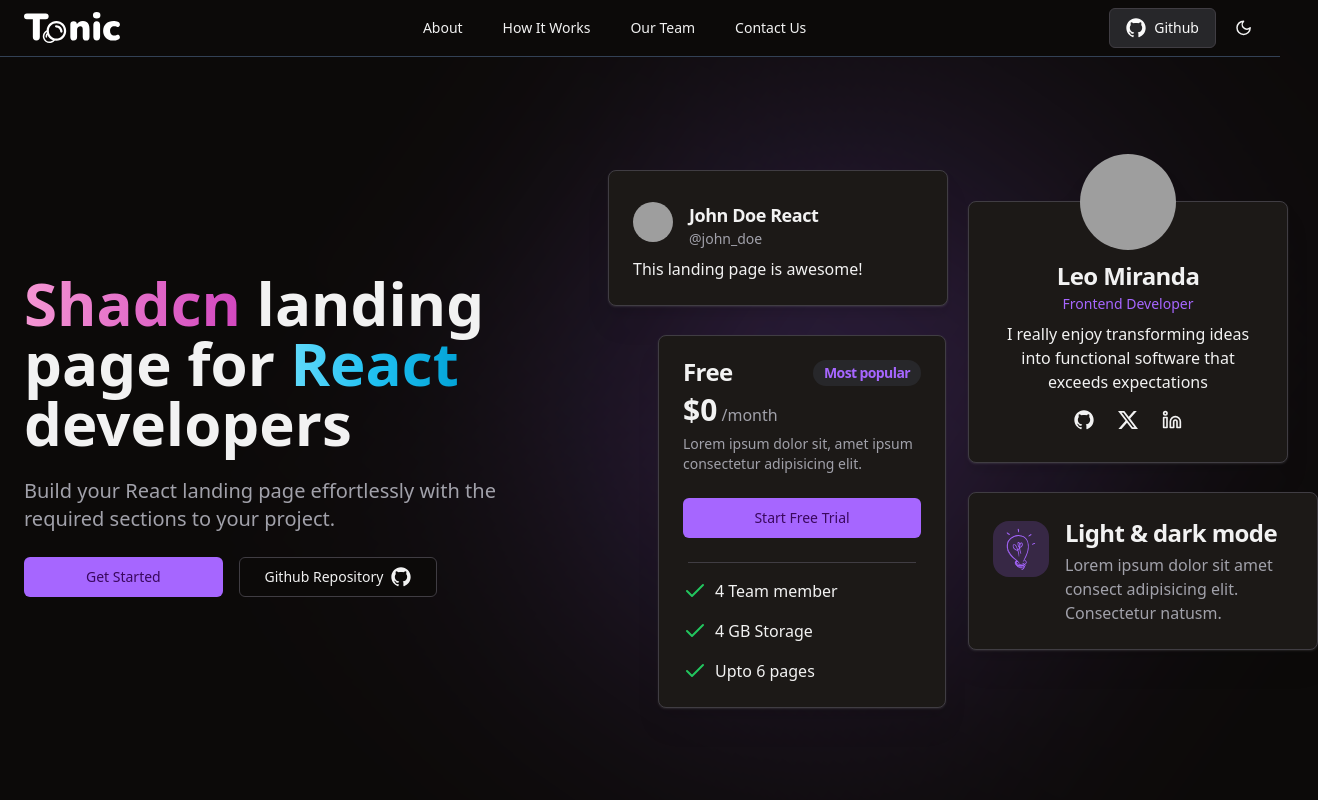
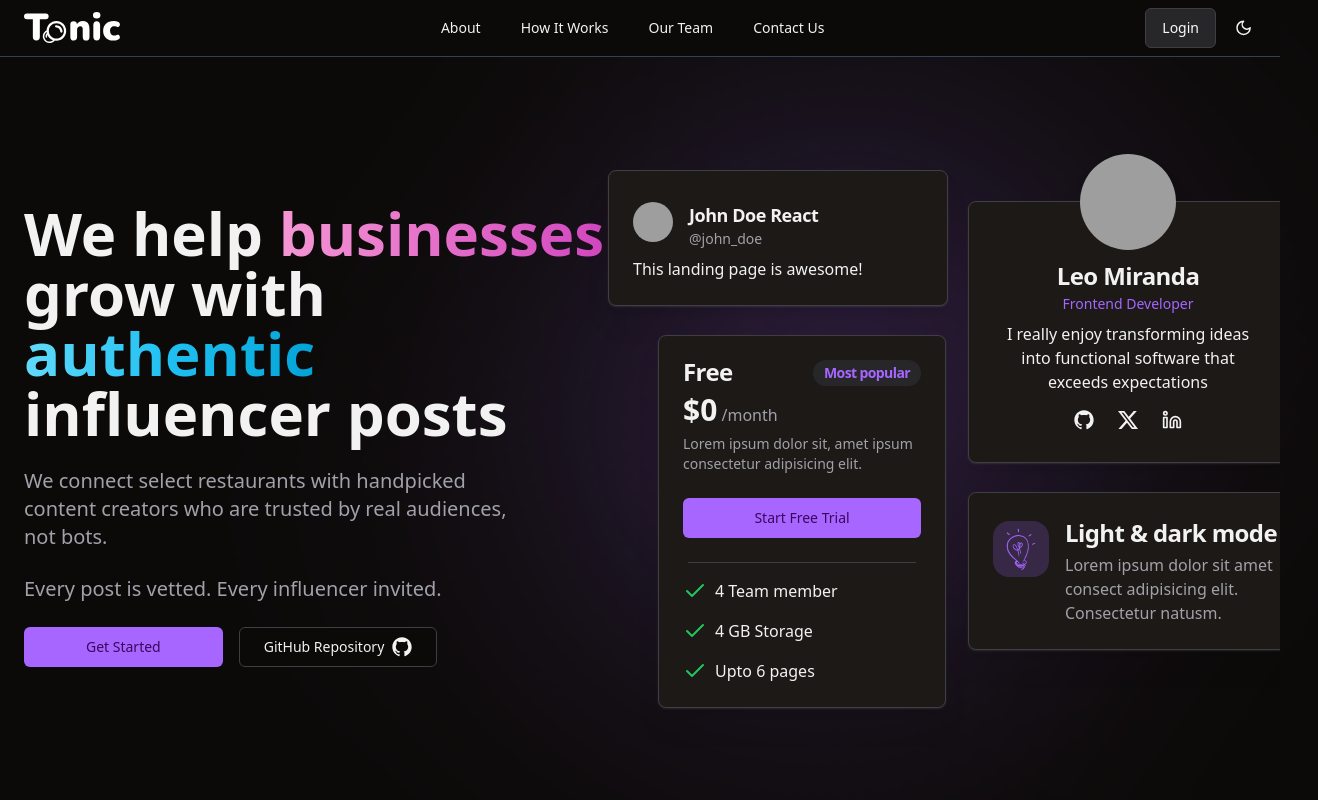
Before and after one commit to tonictheapp/Website, a React (Vite) app: page / in a window 1280 px wide. Shown: the top 800 px of the page, 1318 px wide, since content can reach past the window. Built offline with nearby package versions, Linux system fonts and the light colour scheme; grey boxes are pictures that could not be loaded.

Commit message:
added animations, changed favicon

```diff
--- a/index.html
+++ b/index.html
@@ -14,7 +14,7 @@
     />
 
     <!-- Primary Meta Tags -->
-    <title>Shadcn/React - Landing template</title>
+    <title>Tonic</title>
     <meta
       name="title"
       content="Shadcn/React - Landing template"
--- a/package.json
+++ b/package.json
@@ -37,6 +37,7 @@
     "class-variance-authority": "^0.7.0",
     "clsx": "^2.1.1",
     "lucide-react": "^0.424.0",
+    "motion": "^12.9.2",
     "react": "^18.3.1",
     "react-dom": "^18.3.1",
     "tailwind-merge": "^2.4.0",
--- a/src/components/About.tsx
+++ b/src/components/About.tsx
@@ -20,14 +20,10 @@
                 <span className="bg-gradient-to-b from-primary/60 to-primary text-transparent bg-clip-text">
                   About{" "}
                 </span>
-                Company
+                Us
               </h2>
               <p className="text-xl text-muted-foreground mt-4">
-                Lorem ipsum dolor sit amet, consectetur adipiscing elit, sed do
-                eiusmod tempor incididunt ut labore et dolore magna aliqua. Ut
-                enim ad minim veniam, quis nostrud exercitation ullamco laboris
-                nisi ut aliquip ex ea commodo consequat. Lorem ipsum dolor sit
-                amet, consectetur adipiscing elit.
+              We help businesses grow through authentic customer Instagram posts.
               </p>
             </div>
 
--- a/src/components/Hero.tsx
+++ b/src/components/Hero.tsx
@@ -1,56 +1,91 @@
+"use client";
+import { useEffect, useRef } from "react";
+import { animate } from "motion";
 import { Button } from "./ui/button";
 import { buttonVariants } from "./ui/button";
 import { HeroCards } from "./HeroCards";
 import { GitHubLogoIcon } from "@radix-ui/react-icons";
 
 export const Hero = () => {
+  const headingRef = useRef<HTMLDivElement>(null);
+  const subtextRef = useRef<HTMLParagraphElement>(null);
+  const buttonsRef = useRef<HTMLDivElement>(null);
+  const cardsRef = useRef<HTMLDivElement>(null);
+
+  useEffect(() => {
+    if (headingRef.current)
+      animate(headingRef.current, { opacity: [0, 1], y: [-30, 0] }, { duration: 0.6 });
+
+    if (subtextRef.current)
+      animate(subtextRef.current, { opacity: [0, 1] }, { delay: 0.3, duration: 0.5 });
+
+    if (buttonsRef.current)
+      animate(buttonsRef.current, { opacity: [0, 1], y: [20, 0] }, { delay: 0.5, duration: 0.5 });
+
+    if (cardsRef.current)
+      animate(cardsRef.current, { scale: [0.9, 1], opacity: [0, 1] }, { delay: 0.6, duration: 0.7 });
+  }, []);
+
   return (
-    <section className="container grid lg:grid-cols-2 place-items-center py-20 md:py-32 gap-10">
+    <section className="container grid lg:grid-cols-2 place-items-center py-20 md:py-32 gap-10 overflow-hidden">
       <div className="text-center lg:text-start space-y-6">
-        <main className="text-5xl md:text-6xl font-bold">
-          <h1 className="inline">
-            <span className="inline bg-gradient-to-r from-[#F596D3]  to-[#D247BF] text-transparent bg-clip-text">
-              Shadcn
+        <div
+          ref={headingRef}
+          className="text-5xl md:text-6xl font-bold leading-tight"
+        >
+          <h1>
+            We help{" "}
+            <span className="bg-gradient-to-r from-[#F596D3] to-[#D247BF] text-transparent bg-clip-text">
+              businesses
             </span>{" "}
-            landing page
-          </h1>{" "}
-          for{" "}
-          <h2 className="inline">
-            <span className="inline bg-gradient-to-r from-[#61DAFB] via-[#1fc0f1] to-[#03a3d7] text-transparent bg-clip-text">
-              React
+            grow with{" "}
+            <span className="bg-gradient-to-r from-[#61DAFB] via-[#1fc0f1] to-[#03a3d7] text-transparent bg-clip-text">
+              authentic
             </span>{" "}
-            developers
+          </h1>
+          <h2>
+            influencer posts
           </h2>
-        </main>
+        </div>
 
-        <p className="text-xl text-muted-foreground md:w-10/12 mx-auto lg:mx-0">
-          Build your React landing page effortlessly with the required sections
-          to your project.
+        <p
+          ref={subtextRef}
+          className="text-xl text-muted-foreground md:w-10/12 mx-auto lg:mx-0"
+        >
+          We connect select restaurants with handpicked content creators who are trusted by real audiences, not bots.
         </p>
 
-        <div className="space-y-4 md:space-y-0 md:space-x-4">
+        <p
+          ref={subtextRef}
+          className="text-xl text-muted-foreground md:w-10/12 mx-auto lg:mx-0"
+        >
+          Every post is vetted. Every influencer invited.
+        </p>
+
+        <div
+          ref={buttonsRef}
+          className="flex flex-col md:flex-row md:space-x-4 space-y-4 md:space-y-0"
+        >
           <Button className="w-full md:w-1/3">Get Started</Button>
 
           <a
             rel="noreferrer noopener"
             href="https://github.com/leoMirandaa/shadcn-landing-page.git"
             target="_blank"
-            className={`w-full md:w-1/3 ${buttonVariants({
+            className={`w-full md:w-1/3 inline-flex items-center justify-center ${buttonVariants({
               variant: "outline",
             })}`}
           >
-            Github Repository
+            GitHub Repository
             <GitHubLogoIcon className="ml-2 w-5 h-5" />
           </a>
         </div>
       </div>
 
-      {/* Hero cards sections */}
-      <div className="z-10">
+      <div ref={cardsRef} className="z-10">
         <HeroCards />
       </div>
 
-      {/* Shadow effect */}
       <div className="shadow"></div>
     </section>
   );
--- a/src/components/Navbar.tsx
+++ b/src/components/Navbar.tsx
@@ -132,8 +132,7 @@
               target="_blank"
               className={`border ${buttonVariants({ variant: "secondary" })}`}
             >
-              <GitHubLogoIcon className="mr-2 w-5 h-5" />
-              Github
+              Login
             </a>
 
             <ModeToggle />
```
Also changed, not shown: 2 other files (tests, documents, lock files or other folders).
